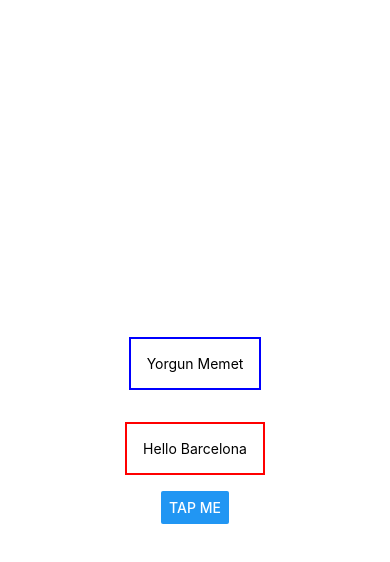
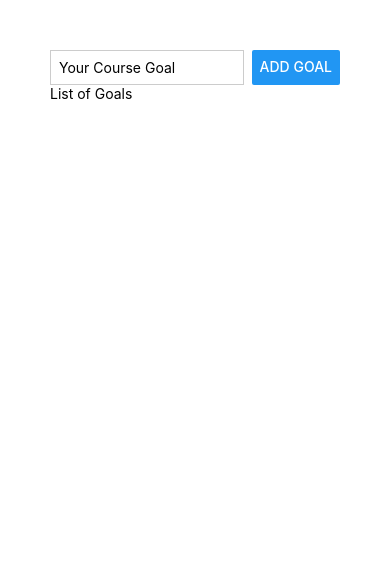
Before and after one commit to MehmetKaldirim/RNFirst, a React Native app: screen / in a window 390 px wide. Shown: the top 562 px of the page. Built offline with nearby package versions, Linux system fonts and the light colour scheme.

Commit message:
flexbox reviewed

```diff
--- a/App.js
+++ b/App.js
@@ -1,32 +1,32 @@
-import { StyleSheet, Text, View, Button } from "react-native";
+import { StyleSheet, Text, View, Button, TextInput } from "react-native";
 
 export default function App() {
   return (
-    <View style={styles.container}>
+    <View style={styles.appContainer}>
+      <View style={styles.inputContainer}>
+        <TextInput style={styles.textInput} placeholder="Your Course Goal" />
+        <Button title="Add Goal" />
+      </View>
       <View>
-        <Text style={styles.dummyText}>Yorgun Memet</Text>
+        <Text>List of Goals</Text>
       </View>
-      <Text
-        style={{ margin: 16, borderWidth: 2, borderColor: "red", padding: 16 }}
-      >
-        Hello Barcelona
-      </Text>
-      <Button title="Tap me" />
     </View>
   );
 }
 
 const styles = StyleSheet.create({
-  container: {
-    flex: 1,
-    backgroundColor: "#fff",
-    alignItems: "center",
-    justifyContent: "center",
+  appContainer: {
+    padding: 50,
   },
-  dummyText: {
-    margin: 16,
-    borderWidth: 2,
-    borderColor: "blue",
-    padding: 16,
+  inputContainer: {
+    flexDirection: "row",
+    justifyContent: "space-between",
+  },
+  textInput: {
+    borderWidth: 1,
+    borderColor: "#cccccc",
+    width: "80%",
+    marginRight: 8,
+    padding: 8,
   },
 });
```
Also changed, not shown: flexbox.js (added, +48 -0 lines).
